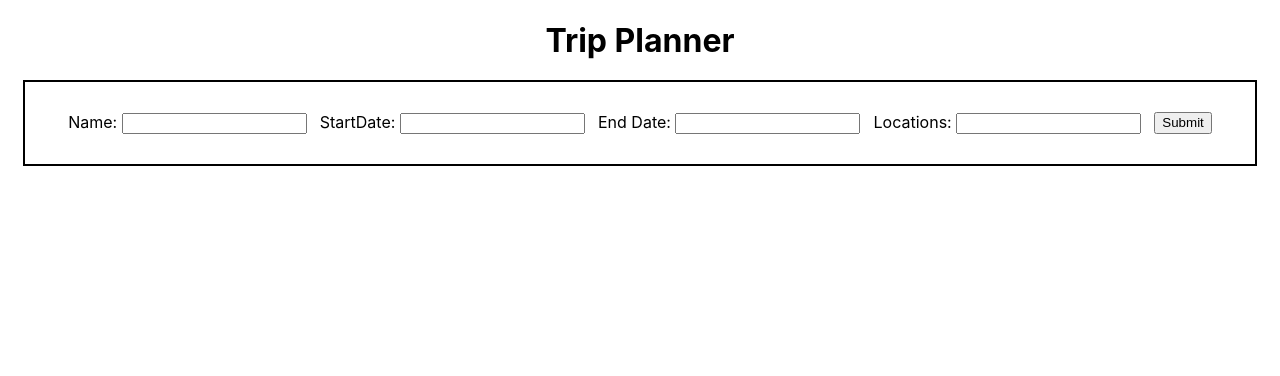
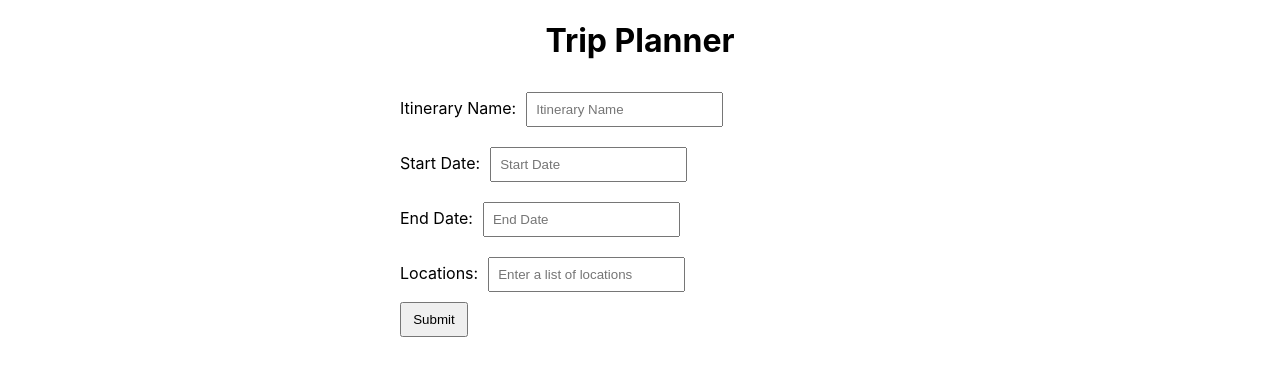
Before and after one commit to SaraBroad/go-itinerary, a React (Create React App) app in the folder itinerary-client/: page /newItinerary in a window 1280 px wide. Shown: the top 376 px of the page. Built offline with nearby package versions, Linux system fonts and the light colour scheme.

Commit message:
update form

```diff
--- a/itinerary-client/src/components/ItineraryForm/ItineraryForm.tsx
+++ b/itinerary-client/src/components/ItineraryForm/ItineraryForm.tsx
@@ -2,58 +2,80 @@ import React, { ReactHTMLElement, useCallback, useState } from "react";
 import Button from "@mui/material/Button";
 
 export const ItineraryForm = () => {
-  const [name, setName] = useState("");
-  const [startDate, setStartDate] = useState("");
-  const [endDate, setEndDate] = useState("");
-  const [locations, setLocations] = useState<string[]>([]);
-
-  const [formData, setFormData] = useState({
+  const [values, setValues] = useState({
     name: "",
     startDate: "",
     endDate: "",
     locations: [],
+    // add isCompleted
   });
 
-  const handleLocationChange = (event: React.ChangeEvent<HTMLInputElement>) => {
-    const value = event.target.value;
-    setLocations([...locations, value]);
+  const handleChange = (e: React.ChangeEvent<HTMLInputElement>) => {
+    setValues({
+      ...values,
+      [e.target.name]: e.target.value,
+    });
   };
 
   const handleSubmit = (e: { preventDefault: () => void }) => {
-    alert("Form Submitted");
-    console.log(e);
+    e.preventDefault();
+    console.log(values);
+    alert(JSON.stringify(values, null, 2));
   };
 
   return (
     <>
-    <div className="form-container">
-      <form onSubmit={handleSubmit} className="form-fields">
-        <label>
-          Name{": "}
-          <input value={name} onChange={(e) => setName(e.target.value)} />
-        </label>
-        <label>
-          StartDate{": "}
-          <input
-            value={startDate}
-            onChange={(e) => setStartDate(e.target.value)}
-          />
-        </label>
-        <label>
-          End Date{": "}
-          <input value={endDate} onChange={(e) => setEndDate(e.target.value)} />
-        </label>
-        <label>
-          Locations{": "}
-          <input value={locations} onChange={handleLocationChange} />
-        </label>
-        <input type="submit" value="Submit" />
-      </form>
-
-      {/* <Button variant="contained" onClick={handleSubmit}>
-        Submit
-      </Button> */}
-        </div>
+      <div>
+        <form className="form" onSubmit={handleSubmit}>
+          <div className="formGroup">
+            <label className="formLabel">Itinerary Name:</label>
+            <input
+              className="formField"
+              type="text"
+              name="name"
+              placeholder="Itinerary Name"
+              value={values.name}
+              onChange={handleChange}
+            />
+          </div>
+          <div className="formGroup">
+            <label className="formLabel">Start Date:</label>
+            <input
+              className="formField"
+              type="text"
+              name="startDate"
+              placeholder="Start Date"
+              value={values.startDate}
+              onChange={handleChange}
+            />
+          </div>
+          <div className="formGroup">
+            <label className="formLabel">End Date:</label>
+            <input
+              className="formField"
+              type="text"
+              name="endDate"
+              placeholder="End Date"
+              value={values.endDate}
+              onChange={handleChange}
+            />
+          </div>
+          <div className="formGroup">
+            <label className="formLabel">Locations:</label>
+            <input
+              className="formField"
+              type="text"
+              name="locations"
+              placeholder="Enter a list of locations"
+              value={values.locations}
+              onChange={handleChange}
+            />
+          </div>
+          <button className="formSubmitBtn" type="submit">
+            Submit
+          </button>
+        </form>
+      </div>
     </>
   );
 };
--- a/itinerary-client/src/components/itinerary.css
+++ b/itinerary-client/src/components/itinerary.css
@@ -1,5 +1,5 @@
 .header-text {
-    color: blue
+  color: blue;
 }
 
 .list-component {
@@ -18,7 +18,7 @@
   display: flex;
   border: black;
   justify-content: space-evenly;
-    flex-direction: horizontal;
+  /* flex-direction: horizontal; */
 }
 
 .form-container {
@@ -27,3 +27,29 @@
   outline: solid 2px black;
   padding: 30px;
 }
+
+.form-group {
+  display: flex;
+  flex-direction: column;
+  margin-bottom: 1rem;
+}
+
+.form {
+  max-width: 30rem;
+  margin: auto;
+}
+
+.formLabel {
+  margin-bottom: 0.25rem;
+}
+
+.formField {
+  padding: 0.5rem;
+  margin-left: 10px;
+  margin-top: 10px;
+  margin-bottom: 10px;
+}
+
+.formSubmitBtn {
+    padding: 0.5rem 0.7rem
+}
```
Lines whose indentation alone changed are shown as unchanged.
